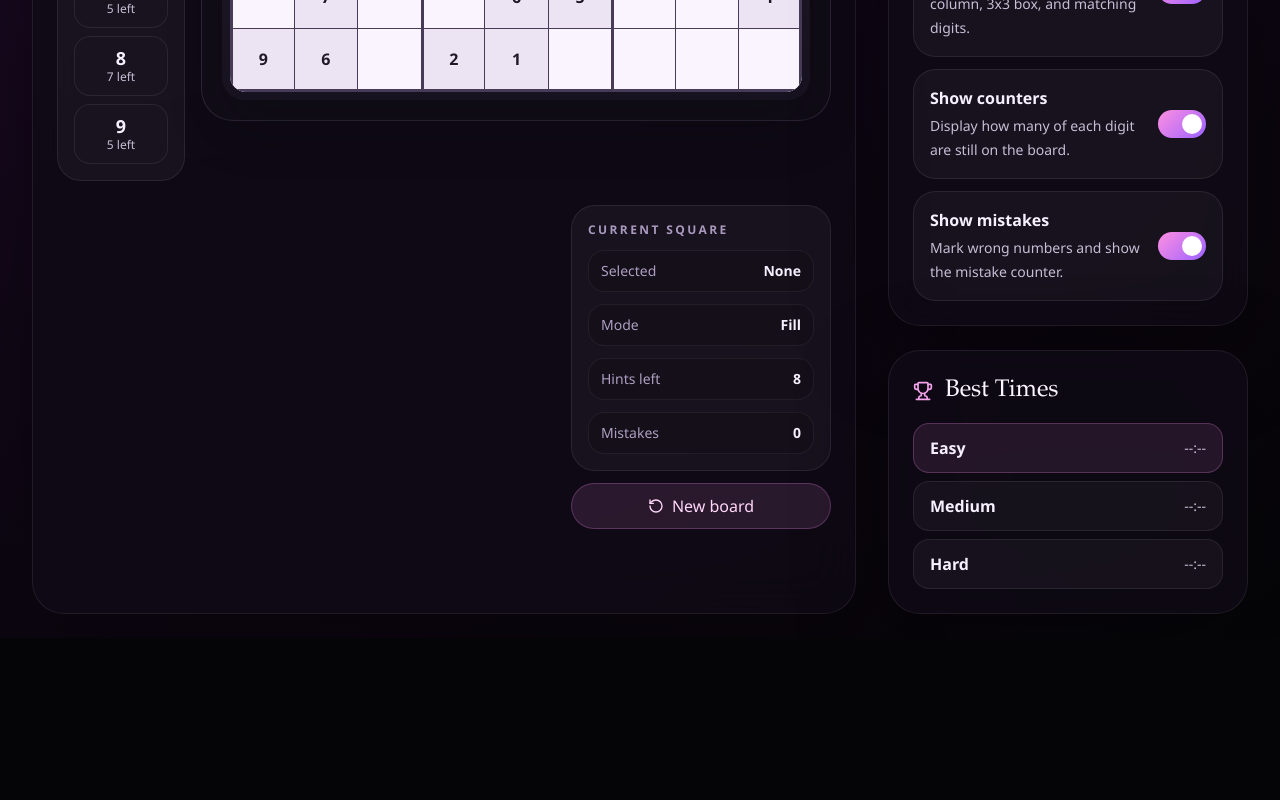
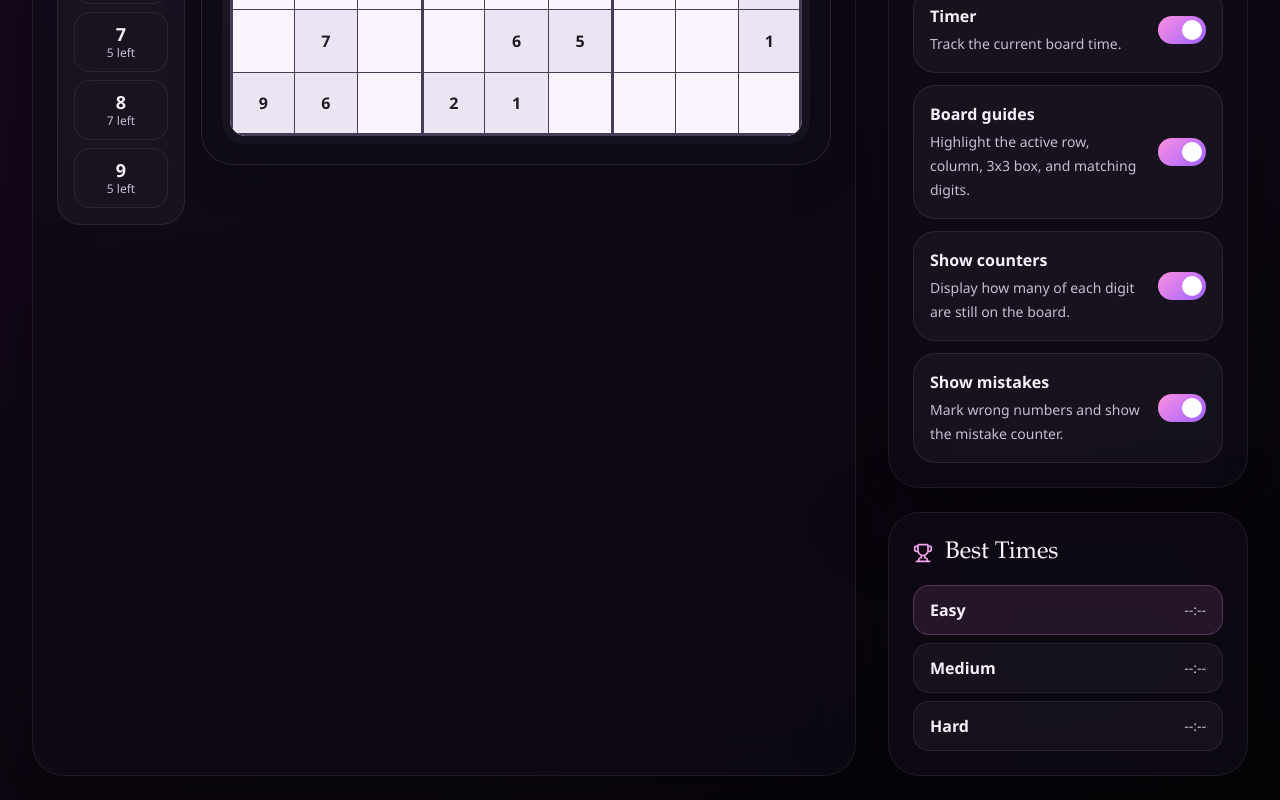
Before and after one commit to GavinCouch/sudoku-wizard, a React (Vite) app: page / in a window 1280 px wide. Shown: the part 976-1776 px from the top of the page. Before the commit the page ends 1614 px from the top, so only its background shows below. Built offline with nearby package versions, Linux system fonts and the light colour scheme.

Commit message:
Refine board settings layout

```diff
--- a/src/App.jsx
+++ b/src/App.jsx
@@ -548,8 +548,43 @@ export default function SudokuWizard() {
                     puzzleData.fixed[selected.r][selected.c]
                   }
                 />
+                {!showResetConfirm && (
+                  <UtilityButton
+                    icon={<RotateCcw className="h-4 w-4" />}
+                    label="New board"
+                    onClick={() => setShowResetConfirm(true)}
+                    tone="warm"
+                  />
+                )}
               </div>
             </div>
+
+            {showResetConfirm && (
+              <div className="mt-5 rounded-[1.5rem] border border-[#f35e92]/25 bg-[#f35e92]/10 p-4 text-sm text-[#fde3ee]">
+                <div className="flex flex-col gap-4 sm:flex-row sm:items-center sm:justify-between">
+                  <div className="flex items-start gap-2">
+                    <AlertTriangle className="mt-0.5 h-4 w-4 shrink-0" />
+                    <p>Start a fresh {difficulty.toLowerCase()} board and clear the current progress?</p>
+                  </div>
+                  <div className="grid grid-cols-2 gap-2 sm:w-[220px]">
+                    <button
+                      type="button"
+                      onClick={() => setShowResetConfirm(false)}
+                      className="rounded-xl border border-white/10 bg-white/5 px-3 py-2 font-medium text-[#f6efff]"
+                    >
+                      Cancel
+                    </button>
+                    <button
+                      type="button"
+                      onClick={() => loadFreshPuzzle()}
+                      className="rounded-xl bg-[linear-gradient(135deg,#ff8fe1_0%,#9c62ff_100%)] px-3 py-2 font-semibold text-[#1d0922]"
+                    >
+                      Confirm
+                    </button>
+                  </div>
+                </div>
+              </div>
+            )}
 
             <div
               className={classNames(
@@ -704,55 +739,6 @@ export default function SudokuWizard() {
                 </div>
               </div>
             </div>
-
-            <div className="mt-6 grid gap-4 xl:grid-cols-[minmax(0,1fr)_260px]">
-              <div />
-
-              <div className="space-y-3">
-                <div className="rounded-[1.5rem] border border-white/8 bg-white/4 p-4">
-                  <div className="text-xs font-semibold uppercase tracking-[0.2em] text-[#a999be]">Current square</div>
-                  <div className="mt-3 grid gap-3 sm:grid-cols-2 xl:grid-cols-1">
-                    <InlineStat label="Selected" value={selectedLabel} />
-                    <InlineStat label="Mode" value={noteMode ? "Notes" : "Fill"} />
-                    <InlineStat label="Hints left" value={String(hintsRemaining)} />
-                    {settings.liveValidation && <InlineStat label="Mistakes" value={String(mistakeCount)} />}
-                  </div>
-                </div>
-
-                {!showResetConfirm ? (
-                  <UtilityButton
-                    icon={<RotateCcw className="h-4 w-4" />}
-                    label="New board"
-                    onClick={() => setShowResetConfirm(true)}
-                    tone="warm"
-                    fullWidth
-                  />
-                ) : (
-                  <div className="rounded-[1.5rem] border border-[#f35e92]/25 bg-[#f35e92]/10 p-4 text-sm text-[#fde3ee]">
-                    <div className="flex items-start gap-2">
-                      <AlertTriangle className="mt-0.5 h-4 w-4 shrink-0" />
-                      <p>Start a fresh {difficulty.toLowerCase()} board and clear the current progress?</p>
-                    </div>
-                    <div className="mt-4 grid grid-cols-2 gap-2">
-                      <button
-                        type="button"
-                        onClick={() => setShowResetConfirm(false)}
-                        className="rounded-xl border border-white/10 bg-white/5 px-3 py-2 font-medium text-[#f6efff]"
-                      >
-                        Cancel
-                      </button>
-                      <button
-                        type="button"
-                        onClick={() => loadFreshPuzzle()}
-                        className="rounded-xl bg-[linear-gradient(135deg,#ff8fe1_0%,#9c62ff_100%)] px-3 py-2 font-semibold text-[#1d0922]"
-                      >
-                        Confirm
-                      </button>
-                    </div>
-                  </div>
-                )}
-              </div>
-            </div>
           </MotionSection>
 
           <MotionAside
@@ -764,6 +750,9 @@ export default function SudokuWizard() {
             <PanelCard icon={<Save className="h-5 w-5 text-[#f3a3eb]" />} title="Session">
               <div className="space-y-3">
                 <InlineStat label="Difficulty" value={difficulty} />
+                <InlineStat label="Selected" value={selectedLabel} />
+                <InlineStat label="Mode" value={noteMode ? "Notes" : "Fill"} />
+                <InlineStat label="Hints left" value={String(hintsRemaining)} />
                 <InlineStat label="Open cells" value={String(81 - filledCount)} />
                 <InlineStat label="Best time" value={bestTime ? formatTime(bestTime) : "--:--"} />
                 {settings.liveValidation && <InlineStat label="Mistakes" value={String(mistakeCount)} />}
```
